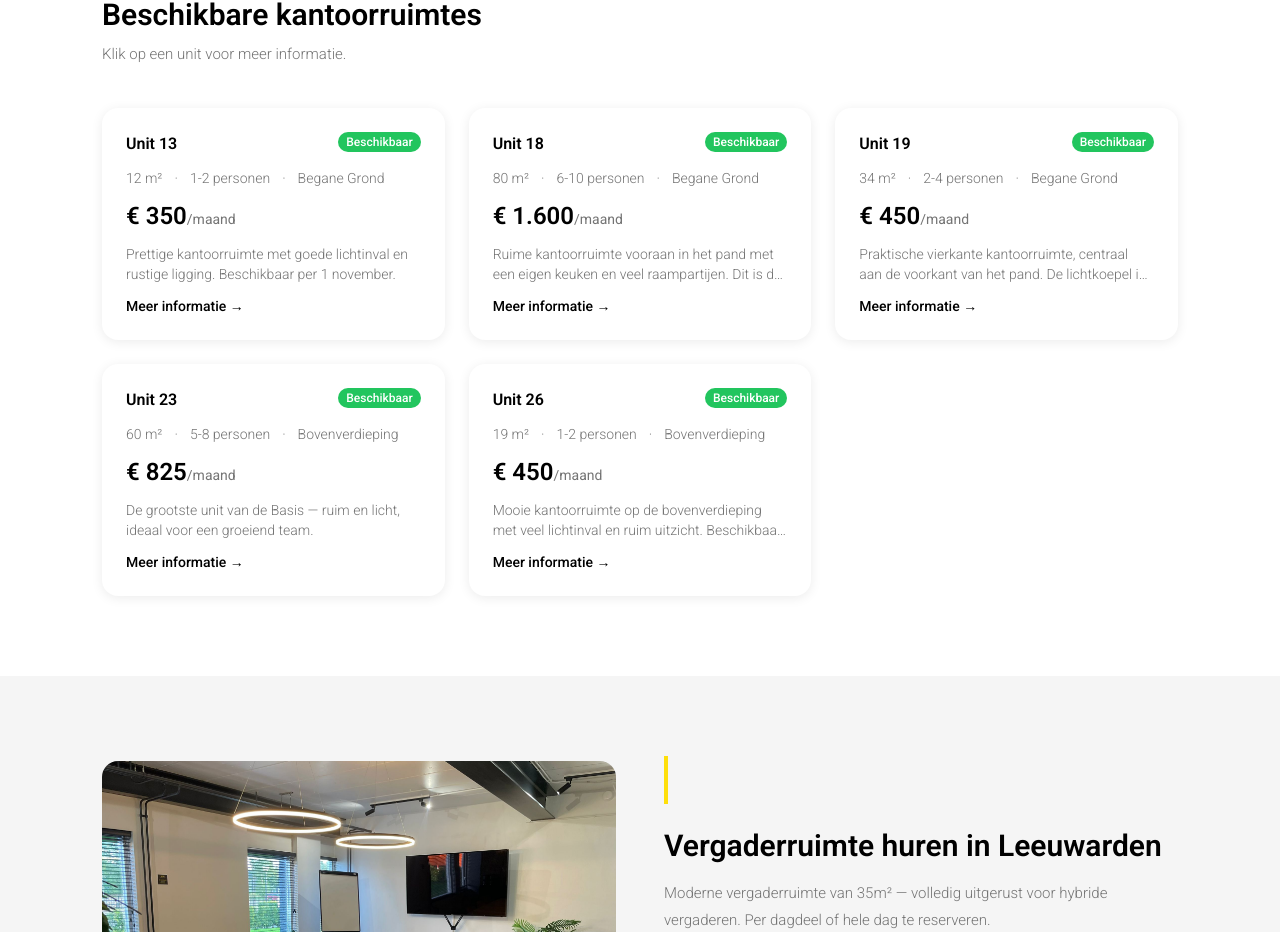
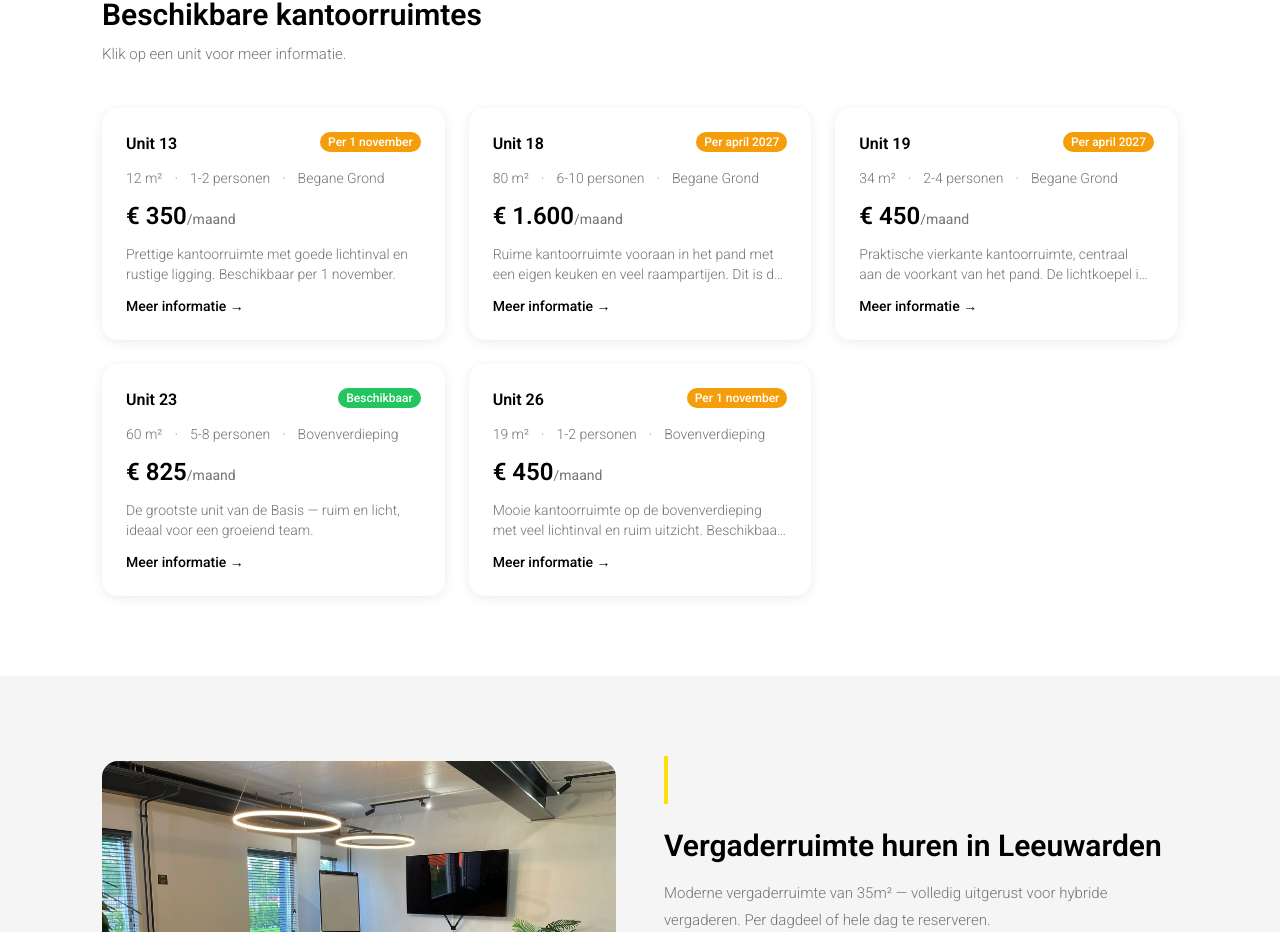
Before and after one commit to leoleoleo131/bedrijvenbasis, a Next.js app: page / in a window 1280 px wide. Shown: the part 1071-2003 px from the top of the page. Built offline with nearby package versions, Linux system fonts and the light colour scheme.

Commit message:
Toon beschikbaarheidsdatum in oranje badges

```diff
--- a/components/home/UnitCard.tsx
+++ b/components/home/UnitCard.tsx
@@ -14,7 +14,7 @@ export default function UnitCard({ unit, onClick }: Props) {
     >
       <div className="flex justify-between items-start">
         <h3 className="font-semibold text-base">{unit.naam}</h3>
-        <Badge status={unit.status} />
+        <Badge status={unit.status} beschikbaarVanaf={unit.beschikbaarVanaf} />
       </div>
       <div className="flex flex-wrap gap-3 text-sm text-muted">
         <span>{unit.oppervlakte} m²</span>
--- a/components/home/UnitModal.tsx
+++ b/components/home/UnitModal.tsx
@@ -26,7 +26,7 @@ export default function UnitModal({ unit, onClose }: Props) {
         </button>
         <div className="flex justify-between items-start mb-2">
           <h2 className="text-xl font-semibold">{unit.naam}</h2>
-          <Badge status={unit.status} />
+          <Badge status={unit.status} beschikbaarVanaf={unit.beschikbaarVanaf} />
         </div>
         <div className="flex gap-4 text-sm text-muted mb-4">
           <span>{unit.oppervlakte} m²</span>
--- a/components/ui/Badge.tsx
+++ b/components/ui/Badge.tsx
@@ -1,13 +1,16 @@
 type BadgeProps = {
   status: 'beschikbaar' | 'verhuurd'
+  beschikbaarVanaf?: string
 }
 
-export default function Badge({ status }: BadgeProps) {
+export default function Badge({ status, beschikbaarVanaf }: BadgeProps) {
+  const isBinnenkortBeschikbaar = status === 'beschikbaar' && beschikbaarVanaf
+
   return (
     <span className={`inline-block px-2 py-0.5 rounded-full text-xs font-medium text-white ${
-      status === 'beschikbaar' ? 'bg-available' : 'bg-rented'
+      isBinnenkortBeschikbaar ? 'bg-upcoming' : status === 'beschikbaar' ? 'bg-available' : 'bg-rented'
     }`}>
-      {status === 'beschikbaar' ? 'Beschikbaar' : 'Verhuurd'}
+      {isBinnenkortBeschikbaar ? beschikbaarVanaf : status === 'beschikbaar' ? 'Beschikbaar' : 'Verhuurd'}
     </span>
   )
 }
--- a/data/units.ts
+++ b/data/units.ts
@@ -11,6 +11,7 @@ export type Unit = {
   faciliteiten: string[]
   personen: string
   foto?: string
+  beschikbaarVanaf?: string
 }
 
 export const units: Unit[] = [
@@ -68,6 +69,7 @@ export const units: Unit[] = [
     omschrijving: 'Prettige kantoorruimte met goede lichtinval en rustige ligging. Beschikbaar per 1 november.',
     faciliteiten: ['Internet/WiFi', 'Gemeubileerd beschikbaar', 'Gratis parkeren', '24/7 toegang'],
     personen: '1-2 personen',
+    beschikbaarVanaf: 'Per 1 november',
   },
   {
     id: 'unit-14',
@@ -90,6 +92,7 @@ export const units: Unit[] = [
     omschrijving: 'Ruime kantoorruimte vooraan in het pand met een eigen keuken en veel raampartijen. Dit is de eerste ruimte die je vanaf de Troelstraweg ziet. Beschikbaar per 1 april 2027, in overleg eventueel eerder of later.',
     faciliteiten: ['Eigen keuken', 'Veel lichtinval', 'Eigen airco voor verwarmen en koelen', 'Internet/WiFi', 'Gratis parkeren', '24/7 toegang'],
     personen: '6-10 personen',
+    beschikbaarVanaf: 'Per april 2027',
   },
   {
     id: 'unit-19',
@@ -101,6 +104,7 @@ export const units: Unit[] = [
     omschrijving: 'Praktische vierkante kantoorruimte, centraal aan de voorkant van het pand. De lichtkoepel in het dak zorgt voor natuurlijk daglicht. Beschikbaar rond 1 april 2027, in overleg eventueel eerder of later.',
     faciliteiten: ['Lichtkoepel', 'Eigen airco voor verwarmen en koelen', 'Internet/WiFi', 'Gratis parkeren', '24/7 toegang'],
     personen: '2-4 personen',
+    beschikbaarVanaf: 'Per april 2027',
   },
   {
     id: 'unit-23',
@@ -123,5 +127,6 @@ export const units: Unit[] = [
     omschrijving: 'Mooie kantoorruimte op de bovenverdieping met veel lichtinval en ruim uitzicht. Beschikbaar per 1 november. De huurprijs is €450 per maand exclusief btw.',
     faciliteiten: ['Internet/WiFi', 'Veel lichtinval', 'Uitzicht', 'Gemeubileerd beschikbaar', 'Gratis parkeren', '24/7 toegang'],
     personen: '1-2 personen',
+    beschikbaarVanaf: 'Per 1 november',
   },
 ]
--- a/tailwind.config.ts
+++ b/tailwind.config.ts
@@ -12,6 +12,7 @@ const config: Config = {
         'muted-mid': '#999999',
         surface: '#F5F5F5',
         available: '#22C55E',
+        upcoming: '#F59E0B',
         rented: '#9CA3AF',
       },
       fontFamily: {
```
